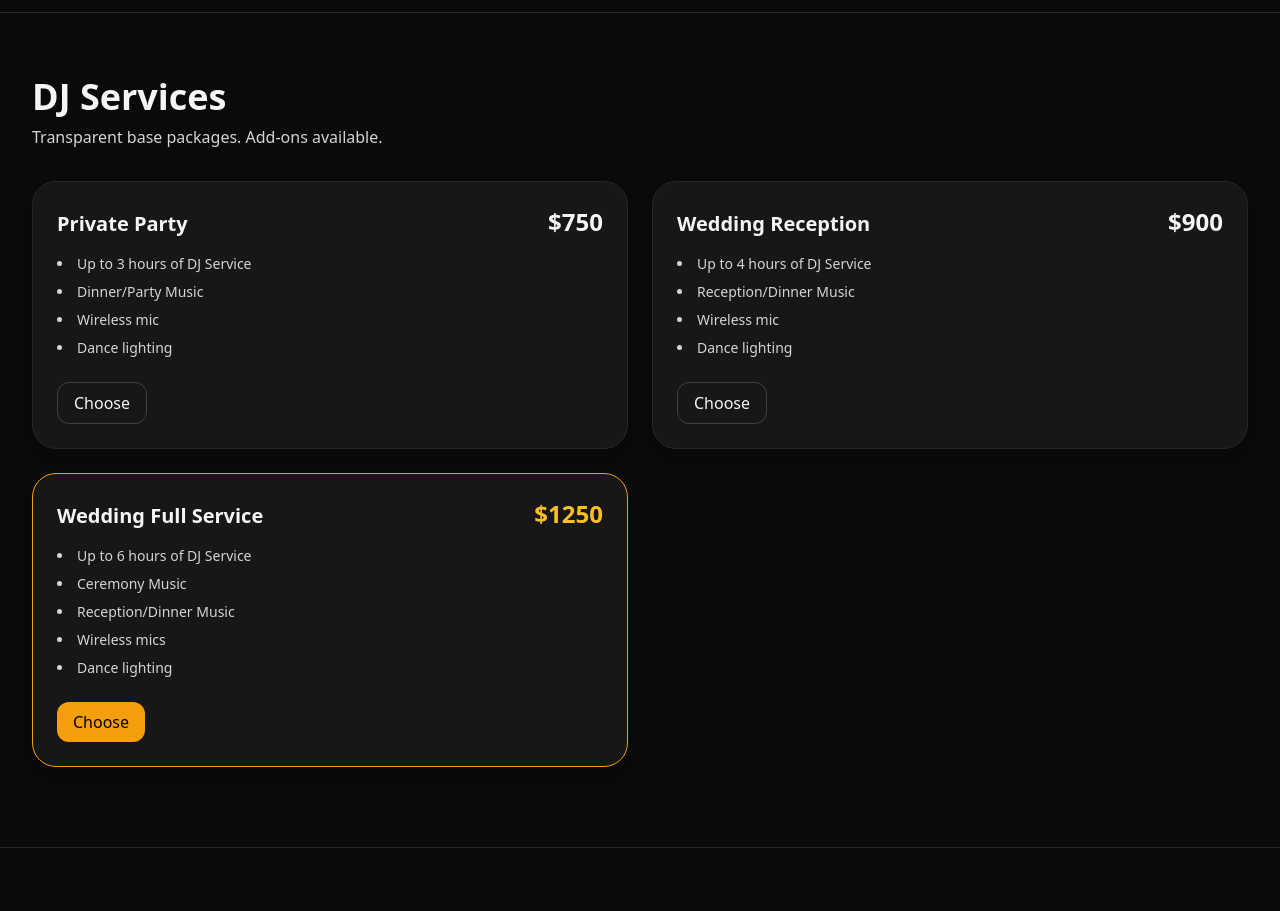
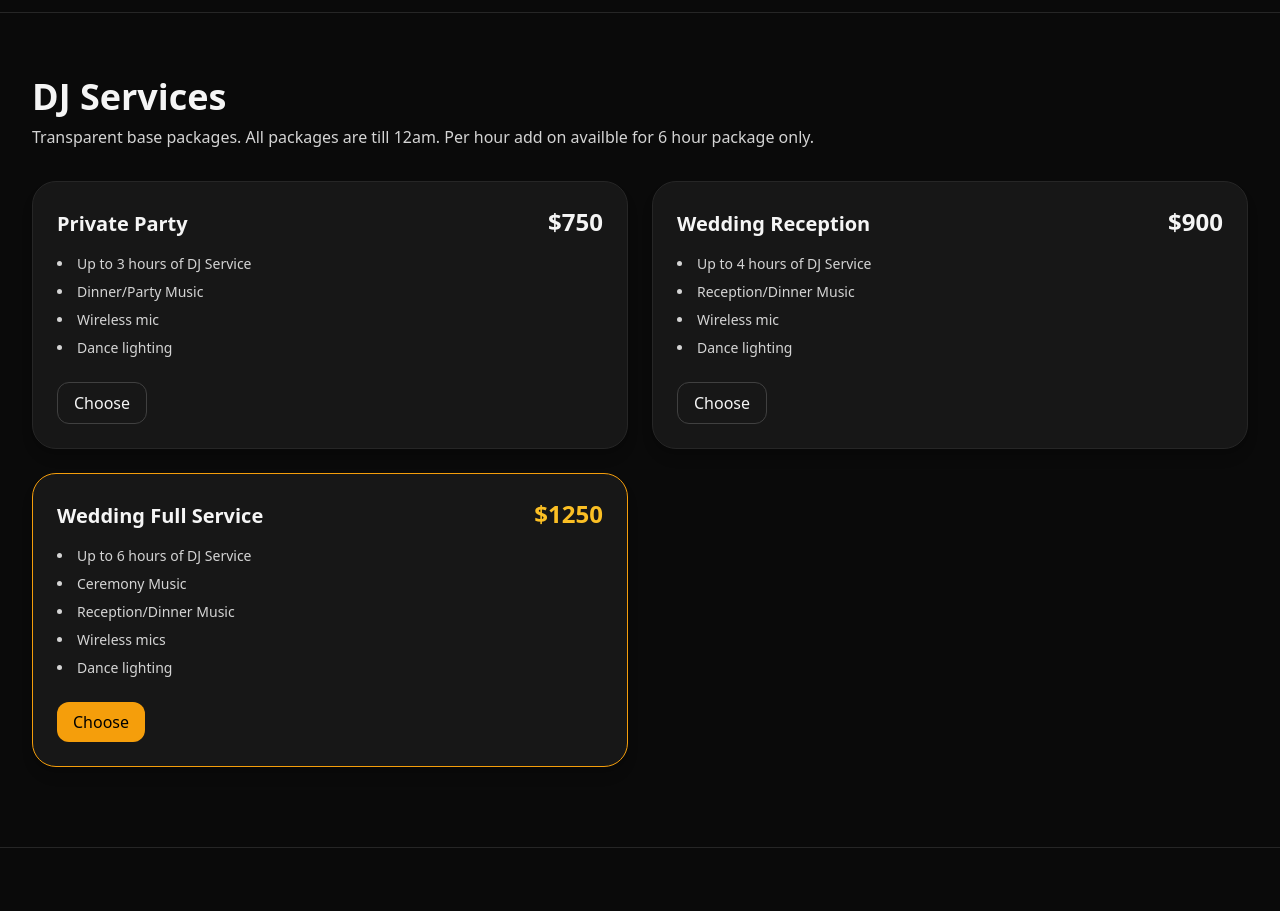
Before and after one commit to dexter806/tascosa.audio, a Next.js app: page / in a window 1280 px wide. Shown: the part 1240-2151 px from the top of the page. Built offline with nearby package versions, Linux system fonts and the light colour scheme.

Commit message:
Update index.js

```diff
--- a/pages/index.js
+++ b/pages/index.js
@@ -153,7 +153,7 @@ export default function Home() {
 
      <section id="pricing" className="mx-auto max-w-7xl px-4 sm:px-6 lg:px-8 py-16 border-t border-neutral-800">
   <h2 className="text-3xl md:text-4xl font-bold">DJ Services</h2>
-  <p className="mt-2 text-neutral-300">Transparent base packages. Add-ons available.</p>
+  <p className="mt-2 text-neutral-300">Transparent base packages. All packages are till 12am. Per hour add on availble for 6 hour package only.</p>
 
   <div className="mt-8 grid md:grid-cols-2 gap-6 justify-center">
     {[
```
